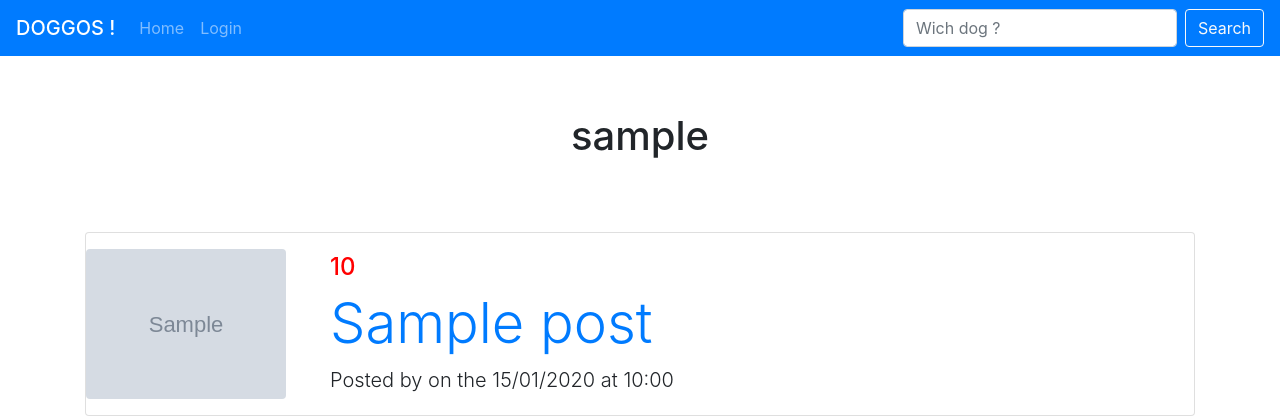
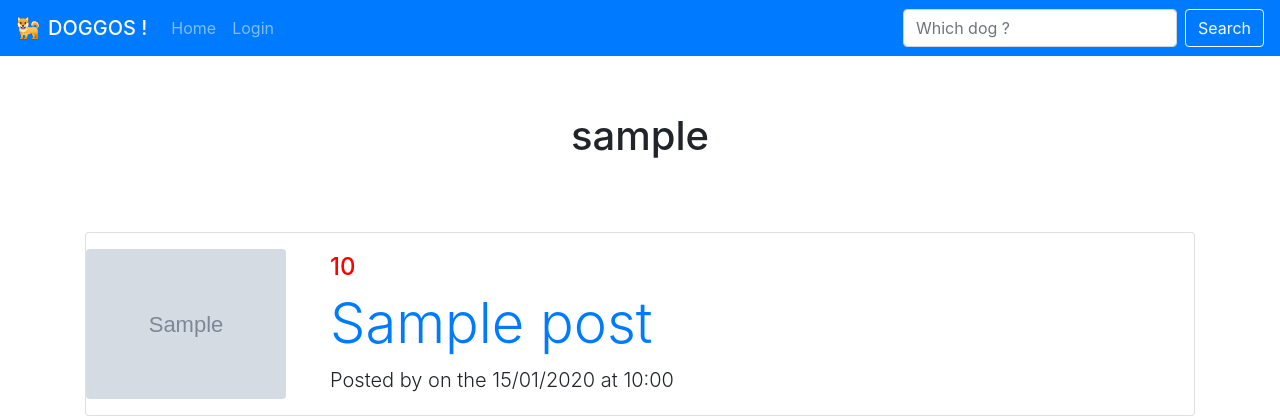
Before and after one commit to LouisCalypso/Projet_Symfony, a Symfony app: template templates/user/him.html.twig in a window 1280 px wide. Shown: the top 420 px of the page. Run offline with Twig, Linux system fonts and the light colour scheme; the template is opened without the code that fills it: most values are stand-ins (such as "Sample title", 1, 10 or a date in 2020); grey boxes marked "Sample" are stand-in pictures; some libraries are stand-ins or nearby versions.

Commit message:
Ajout icones doggos

```diff
--- a/templates/base.html.twig
+++ b/templates/base.html.twig
@@ -17,6 +17,8 @@
             <link href="{{ asset("https://fonts.googleapis.com/css?family=Open+Sans:300italic,400italic,600italic,700italic,800italic,400,300,600,700,800") }}" rel='stylesheet' type='text/css'>
             <!-- Custom styles for this template -->
             <link href="{{ asset("css/style.css") }}" rel="stylesheet">
+            <link rel="icon" type="image/png" sizes="32x32" href="{{ asset("img/dog-32.png") }}">
+            <link rel="icon" type="image/png" sizes="16x16" href="{{ asset("img/dog-16.png") }}">
         {%  endblock %}
     </head>
     <body>
--- a/templates/layout/navbar.html.twig
+++ b/templates/layout/navbar.html.twig
@@ -1,5 +1,6 @@
 <nav class="navbar navbar-expand-lg navbar-dark bg-primary fixed-top" id="mainNav">
-    <span class="navbar-brand mb-0 h1">DOGGOS !</span>
+    <img src="{{ asset('img/dog-24.png') }}" />
+    <span class="navbar-brand ml-2 mb-0 h1">DOGGOS !</span>
     <button class="navbar-toggler border-0" type="button" data-toggle="collapse" data-target="#navbarResponsive" aria-controls="navbarNav" aria-expanded="false" aria-label="Toggle navigation">
         <span class="navbar-toggler-icon"></span>
     </button>
@@ -39,7 +40,7 @@
             <div class="navbar-text text-light ml-auto"> Hello {{ app.user.username }} </div>
         {% endif %}
         <form class="form-inline ml-auto" action="{{ url('search') }}">
-            <input class="form-control mr-sm-2" type="search" placeholder="Wich dog ?" aria-label="Search" name="q"
+            <input class="form-control mr-sm-2" type="search" placeholder="Which dog ?" aria-label="Search" name="q"
                 {% if query is defined %} value="{{ query }}" {% endif %}
             >
             <button class="btn btn-outline-light my-2 my-sm-0" type="submit">Search</button>
```
Also changed, not shown: public/img/dog-16.png (added), public/img/dog-24.png (added), public/img/dog-32.png (added), public/img/doggo.ico (added).
